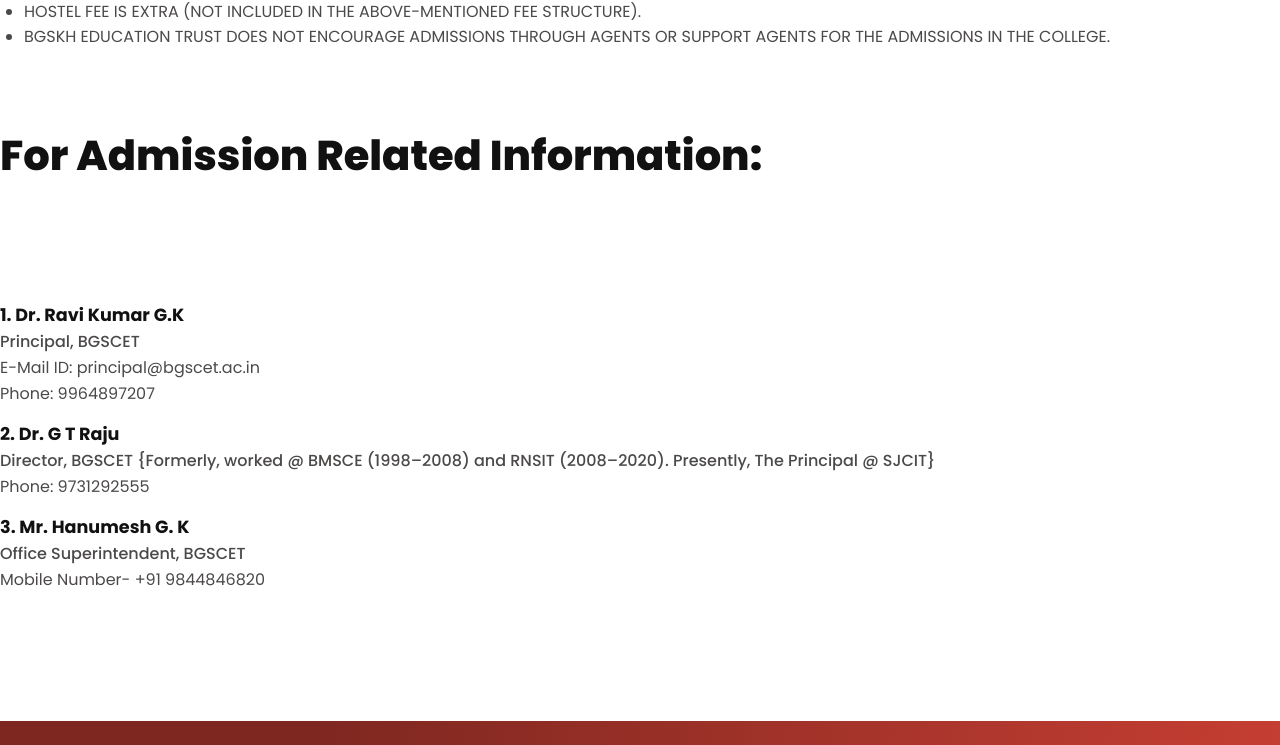
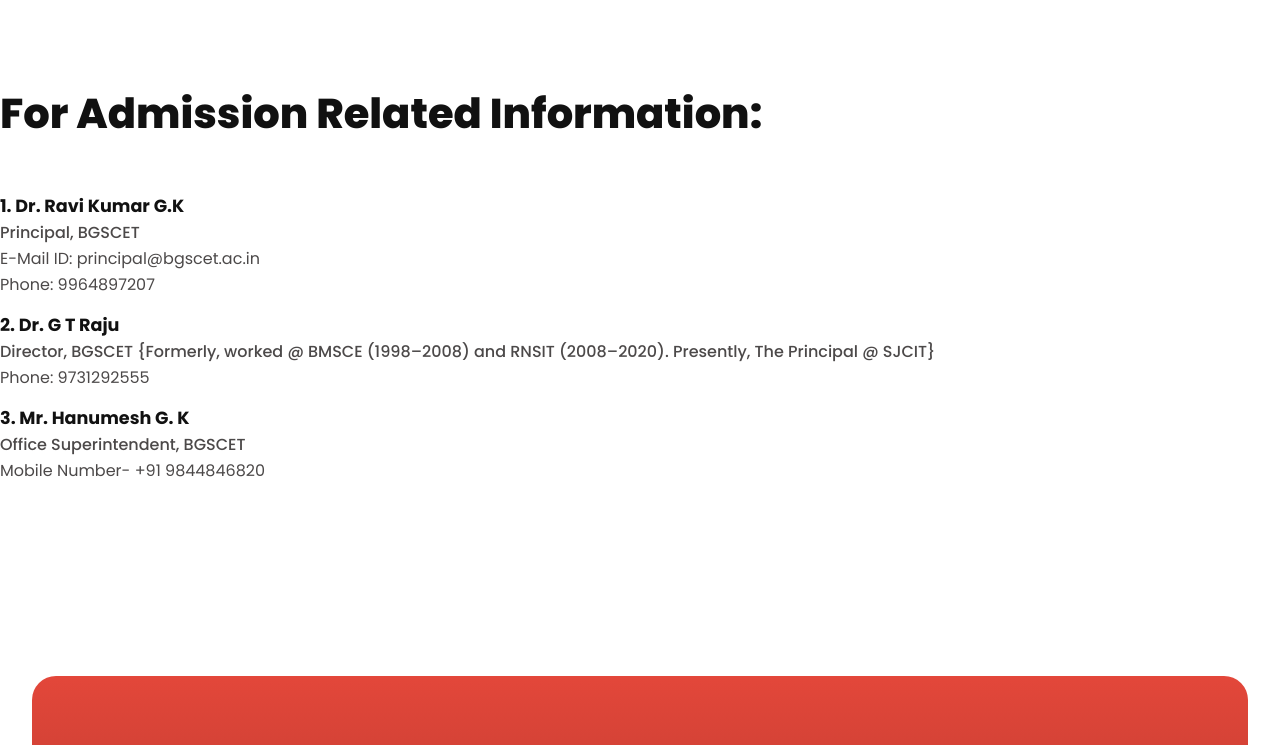
Before and after one commit to naveen-manthri/bgscet, a React (Vite) app: page /admissions in a window 1280 px wide. Shown: the part 4613-5358 px from the top of the page. Built offline with nearby package versions, Linux system fonts and the light colour scheme.

Commit message:
Layout adjustments

```diff
--- a/src/components/AcademicEligibilitySection/AdmissionInformation/AdmissionInformation.css
+++ b/src/components/AcademicEligibilitySection/AdmissionInformation/AdmissionInformation.css
@@ -5,7 +5,15 @@
 }
 
 
+.admission-information__title{
 
+  margin: 0;
+  padding: 0;
+  font-family: var(--font-main);
+  font-size: 2.6rem;
+   font-weight: 800;
+
+}
 .admission-information__card {
   padding: 1.5rem;
   background: var(--surface);
--- a/src/components/AcademicEligibilitySection/AdmissionInformation/AdmissionInformation.tsx
+++ b/src/components/AcademicEligibilitySection/AdmissionInformation/AdmissionInformation.tsx
@@ -11,9 +11,9 @@ import { admissionInformationData } from "../../../data/academic";
 export default function AdmissionInformation() {
   return (
     <section className="admission-information">
-      <AcademicHeading
-  blackTitle="For Admission Related Information:"
-/>
+       <h2 className="admission-information__title">
+         {admissionInformationData.title}
+      </h2>
 
       <div className="admission-information__contacts">
   {admissionInformationData.contacts.map((contact) => (
--- a/src/components/HomeAboutUniversity/HomeAboutUniversity.tsx
+++ b/src/components/HomeAboutUniversity/HomeAboutUniversity.tsx
@@ -31,7 +31,7 @@ function HomeAboutUniversity() {
               <circle className="home-about-university__badge-fill" cx="60" cy="60" r="58" />
               <text className="home-about-university__badge-text">
                 <textPath href={`#${badgeTextPathId}`} startOffset="0%">
-                  ADMISSION OPEN BY 2026 • BGSCET •
+                  ADMISSION OPEN BY 2026  BGSCET
                 </textPath>
               </text>
             </svg>
--- a/src/data/academic.ts
+++ b/src/data/academic.ts
@@ -149,10 +149,7 @@ export const managementFeeData: ManagementFeeSection = {
 
 
 export const admissionInformationData: AdmissionInformationSection = {
-  title: {
-    black: "For Admission Related Information:",
-    red: "",
-  },
+  title: "For Admission Related Information:",
 
   contacts: [
     {
--- a/src/index.css
+++ b/src/index.css
@@ -57,7 +57,7 @@
   --font-main: "Poppins", sans-serif;
   --button-font: var(--font-main);
   --academic-heading-underline: #031270;
---academic-section-gap: 4rem;
+--academic-section-gap: 1rem;
 --academic-content-gap: 1.5rem;
 --academic-card-gap: 2rem;
 --academic-table-border: #cfcfcf;
--- a/src/pages/AdmissionsPage.tsx
+++ b/src/pages/AdmissionsPage.tsx
@@ -2,9 +2,7 @@
 import AdmissionSection from '../components/AdmissionSection/AdmissionSection';
 import Advertisement from '../components/Advertisement/Advertisement';
 import BannerSection from '../components/BannerSection/BannerSection';
-import CampusPlacements from '../components/CampusPlacements/CampusPlacements';
 import Statistics from '../components/Statistics/Statistics';
-import StudentTestimonials from '../components/StudentTestimonials/StudentTestimonials';
 import VisitCampus from '../components/VisitCampus/VisitCampus';
 import AcademicEligibilitySection from '../components/AcademicEligibilitySection/AcademicEligibilitySection';
 import AdmissionBanner from '../assets/images/banner/bgscet-clg.jpg';
@@ -23,8 +21,7 @@ function AdmissionsPage() {
       <Statistics />
       {/* <AcademicEligibility /> */}
       <AcademicEligibilitySection />
-      <CampusPlacements />
-      <StudentTestimonials />
+
       <VisitCampus />
     </>
   );
--- a/src/pages/CSEDepartment/CSEDepartment.css
+++ b/src/pages/CSEDepartment/CSEDepartment.css
@@ -20,7 +20,7 @@
   box-sizing: border-box;
   width: min(100%, var(--container-width));
   margin: 0 auto;
-  padding: 0 2rem;
+  padding: 0 1rem;
   border-radius: 0;
 }
 
--- a/src/types/academic.ts
+++ b/src/types/academic.ts
@@ -61,6 +61,7 @@ export interface AdmissionContact {
 }
 
 export interface AdmissionInformationSection {
-  title: AcademicTitle;
+  // title: AcademicTitle;
+  title:string;
   contacts: AdmissionContact[];
 }
```
